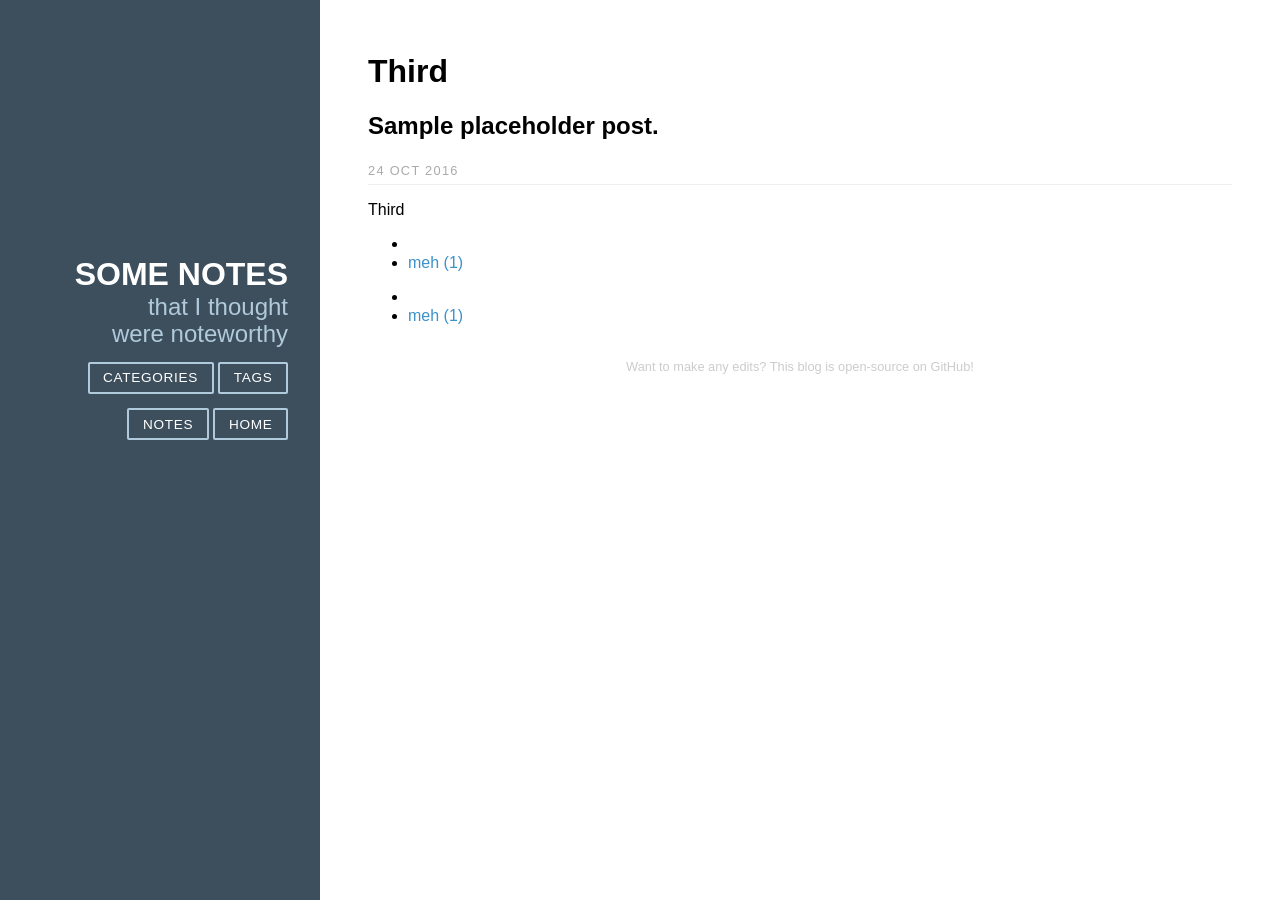
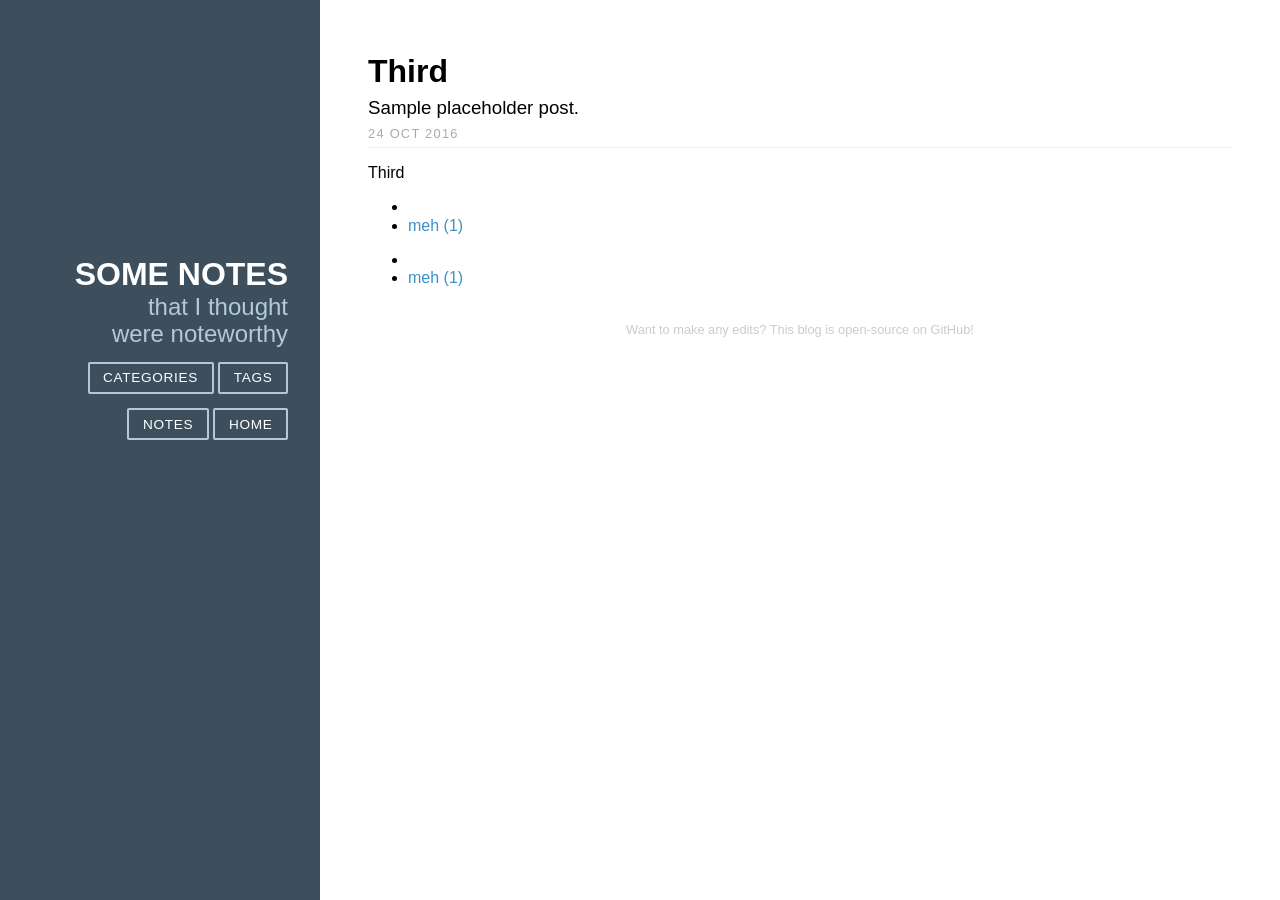
Before and after one commit to monaqvi/monaqvi.github.io, a Jekyll site: the page built from _posts/2016-10-24-third.md, in a window 1280 px wide. Built offline with Jekyll 4.4.1, drawn with Linux system fonts in a browser that asks for light colours; nearby versions of some CDN libraries; comment, search, counter and statistics services are not loaded.

Commit message:
Style blog post header

```diff
--- a/_layouts/post.html
+++ b/_layouts/post.html
@@ -3,13 +3,13 @@ layout: blog
 ---
 <div>
   <div>
-    <h1>{{ page.title }}</h1>
-    <h2>{{ page.description }}</h2>
-    <h1 class="content-subhead">
+    <h1 class="post-subheader">{{ page.title }}</h1>
+    <h3 class="post-subheader post-no-top-margin">{{ page.description }}</h3>
+    <h3 class="content-subhead post-no-top-margin">
       <info datetime="{{ page.date }}">
         {{ page.date | date_to_string }}
       </info>
-    </h1>
+    </h3>
     <!-- Post content -->
     <div>
       {{ content }}
--- a/assets/blog/css/style.css
+++ b/assets/blog/css/style.css
@@ -101,6 +101,12 @@ h3 {
   color: #222;
   margin-bottom: 0.2em;
 }
+.post-no-top-margin {
+  margin-top: 0em;
+}
+.post-subheader {
+  margin-bottom: 0.2em;
+}
 .post-avatar {
   border-radius: 50px;
   float: right;
```
